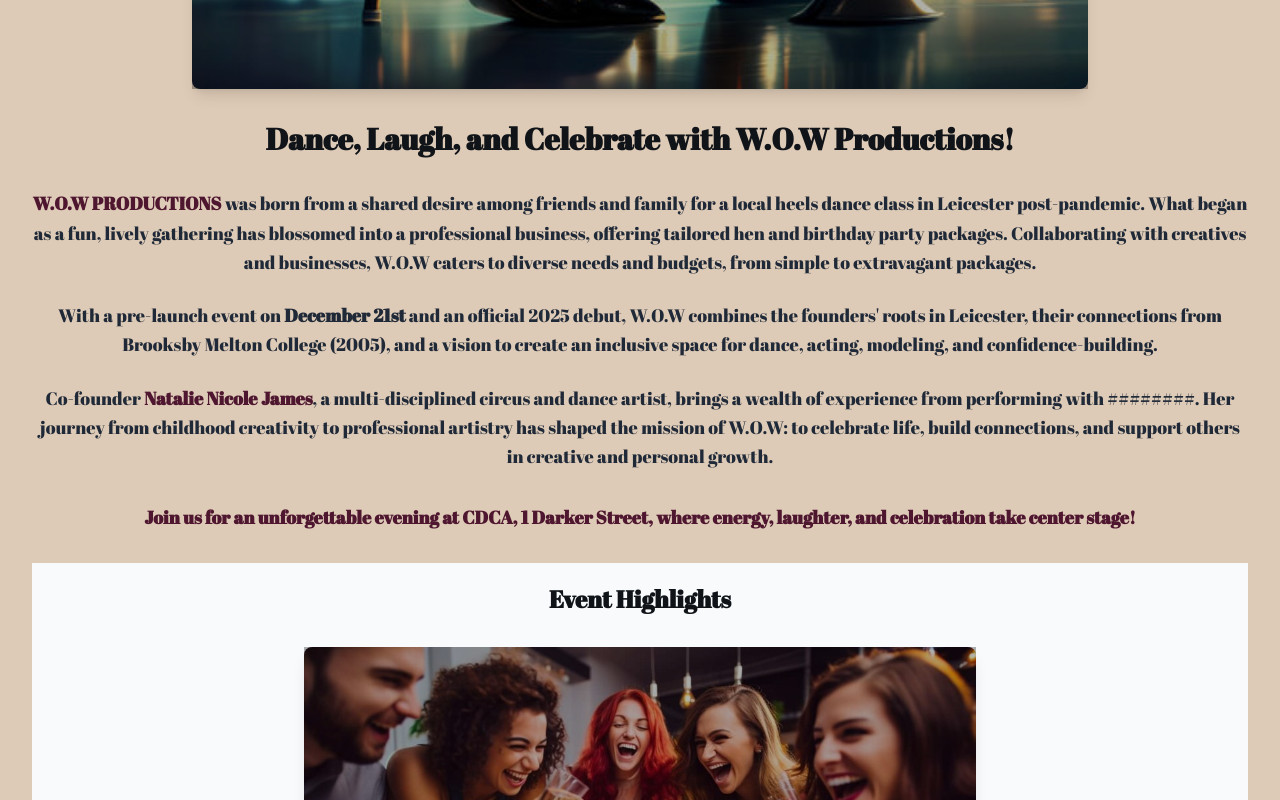
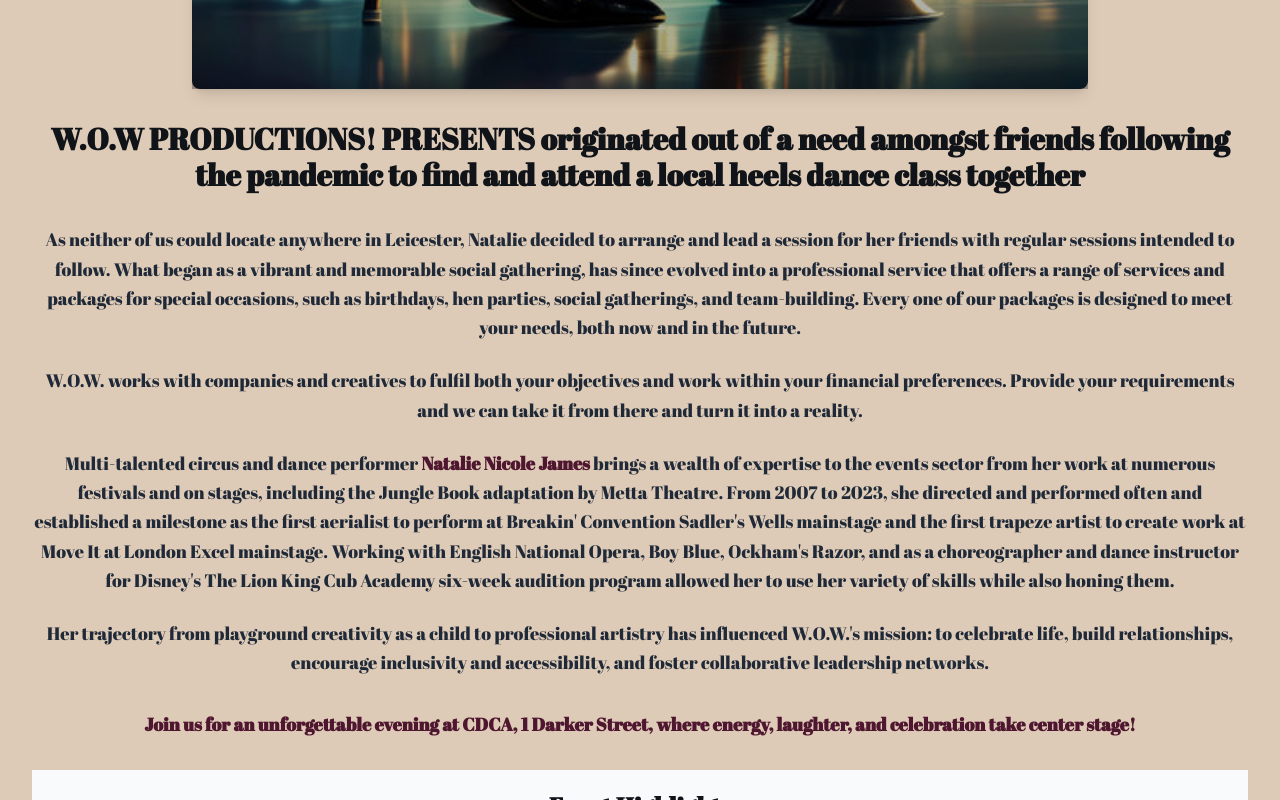
Before and after one commit to Keerthiprasanth/wow-productions-event, a React (Create React App) app: page / in a window 1280 px wide. Shown: the part 600-1400 px from the top of the page. Built offline with nearby package versions, Linux system fonts and the light colour scheme.

Commit message:
Updated payment link

```diff
--- a/src/components/About.js
+++ b/src/components/About.js
@@ -1,5 +1,5 @@
 import React from "react";
-import natalieImage from "../images/natalieImage.jpeg"
+import natalieImage from "../images/natalieImage.jpeg";
 
 function About() {
   const address = "1 Darker Street, Leicester LE1 4SL";
@@ -8,7 +8,10 @@ function About() {
   )}`;
 
   return (
-    <div id="about" className="p-8 bg-gradient-to-r from-customGreen-200 via-customGreen-100 to-customGreen-50 text-black">
+    <div
+      id="about"
+      className="p-8 bg-gradient-to-r from-customGreen-200 via-customGreen-100 to-customGreen-50 text-black"
+    >
       <div className="container mx-auto text-center">
         <h2 className="text-2xl font-bold mb-14">Event Details</h2>
         <div className="grid grid-cols-1 md:grid-cols-2 gap-8 animate-fadeInTopToBottom">
@@ -53,9 +56,12 @@ function About() {
             <div className="flex flex-col items-center md:flex-row justify-center md:justify-start space-y-4 md:space-y-0 md:space-x-6">
               <div className="text-center md:text-left">
                 <div className="relative inline-flex items-center justify-center bg-customGreen-400 text-white rounded-full w-40 h-32 shadow-md">
-                  <span className="text-4xl font-bold animate-bounce delay-300">
-                    £15
-                  </span>
+                  <a
+                    href="https://www.eventbrite.co.uk/e/wow-productions-the-ultimate-heels-dance-class-party-games-experience-tickets-1112892374049?aff=oddtdtcreator"
+                    target="_blank"
+                    rel="noopener noreferrer"
+                    className="text-4xl font-bold animate-bounce delay-300"
+                  >£15</a>
                 </div>
                 <p className="text-lg text-gray-600 mt-4">
                   (Limited Spaces Available)
@@ -65,8 +71,13 @@ function About() {
           </div>
         </div>
 
-        <div id="host" className="mt-16 bg-white rounded-lg shadow-md p-8 text-left">
-          <h3 className="text-2xl font-bold mb-6 text-center">Meet Your Host</h3>
+        <div
+          id="host"
+          className="mt-16 bg-white rounded-lg shadow-md p-8 text-left"
+        >
+          <h3 className="text-2xl font-bold mb-6 text-center">
+            Meet Your Host
+          </h3>
           <div className="flex flex-col md:flex-row items-center md:items-start">
             <img
               src={natalieImage}
@@ -75,20 +86,27 @@ function About() {
             />
             <div>
               <p className="text-lg font-semibold">
-                Natalie Nicole James is an artistic dance and circus movement teacher and creator.
+                Natalie Nicole James is an artistic dance and circus movement
+                teacher and creator.
               </p>
               <p className="mt-4 text-gray-700">
-                From 2012 to 2015, Natalie studied at the National Centre for Circus Arts, receiving a full scholarship to
-                train and specialise in dance-trapeze. She graduated with a BA Honours in Circus Arts and has since
-                performed extensively, including a lead role in Metta Theatre's adaptation of Kipling's *Jungle Book*.
+                From 2012 to 2015, Natalie studied at the National Centre for
+                Circus Arts, receiving a full scholarship to train and
+                specialise in dance-trapeze. She graduated with a BA Honours in
+                Circus Arts and has since performed extensively, including a
+                lead role in Metta Theatre's adaptation of Kipling's *Jungle
+                Book*.
               </p>
               <p className="mt-4 text-gray-700">
-                Natalie has also been part of the Beijing Olympics Torch ceremony in 2008 and has collaborated with
-                renowned artists and mentors such as Kenrick Sandy MBE, Jonzi D, and Jasmin Vardimon. Her movement
-                vocabulary blends circus, contemporary dance, hip hop, and physical theatre.
+                Natalie has also been part of the Beijing Olympics Torch
+                ceremony in 2008 and has collaborated with renowned artists and
+                mentors such as Kenrick Sandy MBE, Jonzi D, and Jasmin Vardimon.
+                Her movement vocabulary blends circus, contemporary dance, hip
+                hop, and physical theatre.
               </p>
               <p className="mt-4 text-gray-700">
-                Day to day, Natalie enjoys mentoring, writing, and creating something positive out of nothing.
+                Day to day, Natalie enjoys mentoring, writing, and creating
+                something positive out of nothing.
               </p>
             </div>
           </div>
--- a/src/components/Home.js
+++ b/src/components/Home.js
@@ -71,50 +71,60 @@ function Home() {
             alt="Heels Dance"
             className="rounded-lg shadow-lg w-full h-full"
           />
-          <h1 className="absolute inset-0 flex items-center justify-center text-white text-4xl md:text-6xl font-bold bg-black/30 p-4 text-center">
+          <h1 className="absolute inset-0 flex items-center justify-center text-white text-2xl md:text-6xl font-bold bg-black/30 p-4 text-center">
             The Ultimate Heels Dance Class & Party Games Experience
           </h1>
         </div>
       </div>
 
       <div className="mt-8 text-center space-y-8">
-        <h2 className="text-3xl font-bold text-customGreen">
-          Dance, Laugh, and Celebrate with W.O.W Productions!
+        <h2 className="text-2xl md:text-3xl font-bold text-customGreen">
+          W.O.W PRODUCTIONS! PRESENTS originated out of a need amongst friends
+          following the pandemic to find and attend a local heels dance class
+          together
         </h2>
 
         <div className="mt-8 text-center space-y-6">
           <p className="text-lg leading-relaxed text-gray-800">
-            <span className="font-semibold text-customGreen-600">
-              W.O.W PRODUCTIONS{" "}
-            </span>
-            was born from a shared desire among friends and family for a local
-            heels dance class in Leicester post-pandemic. What began as a fun,
-            lively gathering has blossomed into a professional business,
-            offering tailored hen and birthday party packages. Collaborating
-            with creatives and businesses, W.O.W caters to diverse needs and
-            budgets, from simple to extravagant packages.
+            As neither of us could locate anywhere in Leicester, Natalie decided
+            to arrange and lead a session for her friends with regular sessions
+            intended to follow. What began as a vibrant and memorable social
+            gathering, has since evolved into a professional service that offers
+            a range of services and packages for special occasions, such as
+            birthdays, hen parties, social gatherings, and team-building. Every
+            one of our packages is designed to meet your needs, both now and in
+            the future.
           </p>
           <p className="text-lg leading-relaxed text-gray-800 mt-4">
-            With a pre-launch event on{" "}
-            <span className="font-semibold">December 21st </span>
-            and an official 2025 debut, W.O.W combines the founders' roots in
-            Leicester, their connections from Brooksby Melton College (2005),
-            and a vision to create an inclusive space for dance, acting,
-            modeling, and confidence-building.
+            W.O.W. works with companies and creatives to fulfil both your
+            objectives and work within your financial preferences. Provide your
+            requirements and we can take it from there and turn it into a
+            reality.
           </p>
           <p className="text-lg leading-relaxed text-gray-800 mt-4">
-            Co-founder{" "}
+            Multi-talented circus and dance performer{" "}
             <a
               href="#host"
               className="font-semibold text-customGreen-600 hover:underline"
             >
               Natalie Nicole James
-            </a>
-            , a multi-disciplined circus and dance artist, brings a wealth of
-            experience from performing with ########. Her journey from childhood
-            creativity to professional artistry has shaped the mission of W.O.W:
-            to celebrate life, build connections, and support others in creative
-            and personal growth.
+            </a>{" "}
+            brings a wealth of expertise to the events sector from her work at
+            numerous festivals and on stages, including the Jungle Book
+            adaptation by Metta Theatre. From 2007 to 2023, she directed and
+            performed often and established a milestone as the first aerialist
+            to perform at Breakin' Convention Sadler's Wells mainstage and the
+            first trapeze artist to create work at Move It at London Excel
+            mainstage. Working with English National Opera, Boy Blue, Ockham's
+            Razor, and as a choreographer and dance instructor for Disney's The
+            Lion King Cub Academy six-week audition program allowed her to use
+            her variety of skills while also honing them.
+          </p>
+          <p className="text-lg leading-relaxed text-gray-800 mt-4">
+            Her trajectory from playground creativity as a child to professional
+            artistry has influenced W.O.W.'s mission: to celebrate life, build
+            relationships, encourage inclusivity and accessibility, and foster
+            collaborative leadership networks.
           </p>
         </div>
 
@@ -168,7 +178,9 @@ function Home() {
           celebration!
         </p>
         <a
-          href="#footer"
+          href="https://www.eventbrite.co.uk/e/wow-productions-the-ultimate-heels-dance-class-party-games-experience-tickets-1112892374049?aff=oddtdtcreator"
+          target="_blank"
+          rel="noopener noreferrer"
           className="mt-4 inline-block bg-customGreen hover:bg-customGreen-700 text-white text-lg font-bold py-2 px-6 rounded-lg shadow-md transition duration-300"
         >
           Secure Your Spot Now!
```
Also changed, not shown: 1 other file (tests, documents, lock files or other folders).
